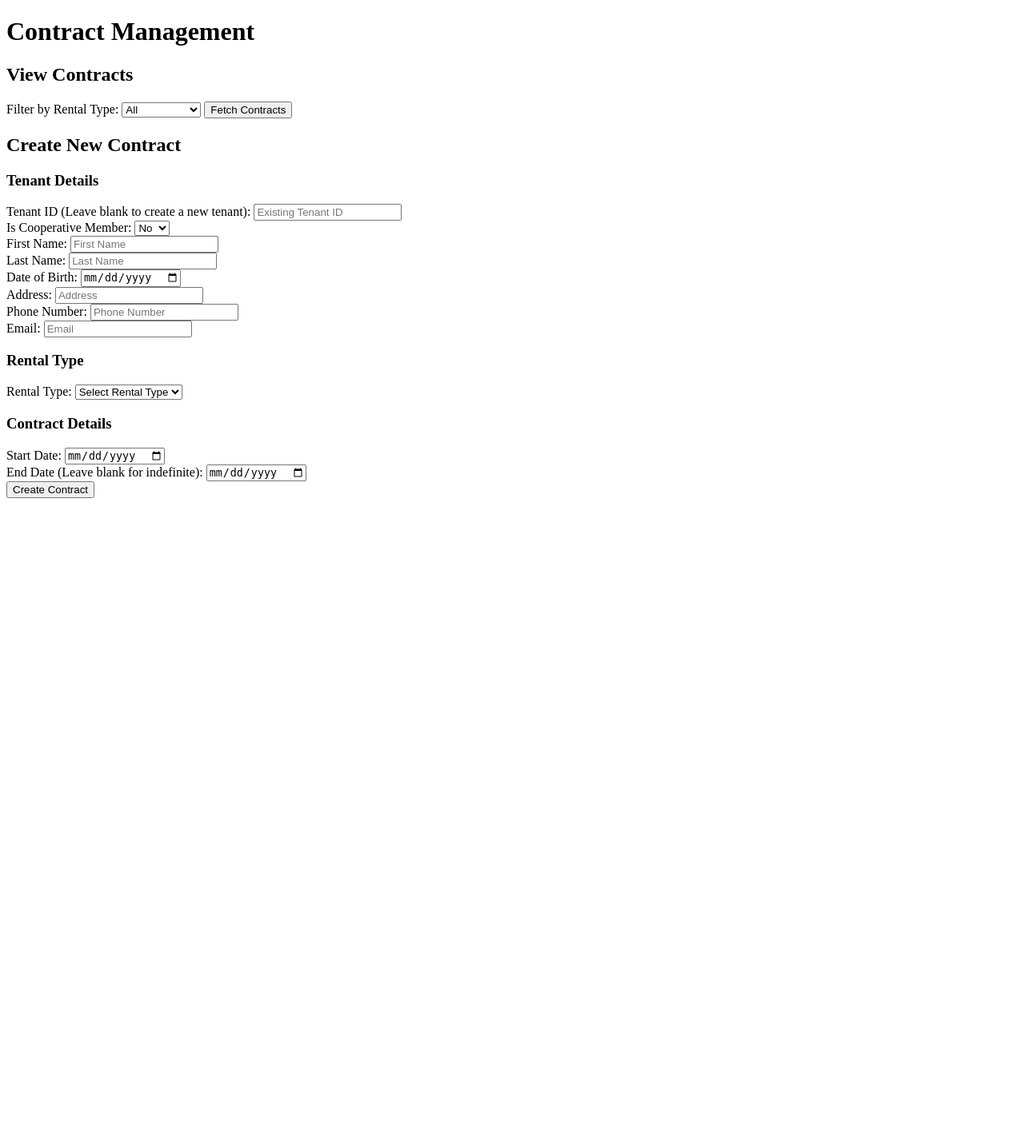
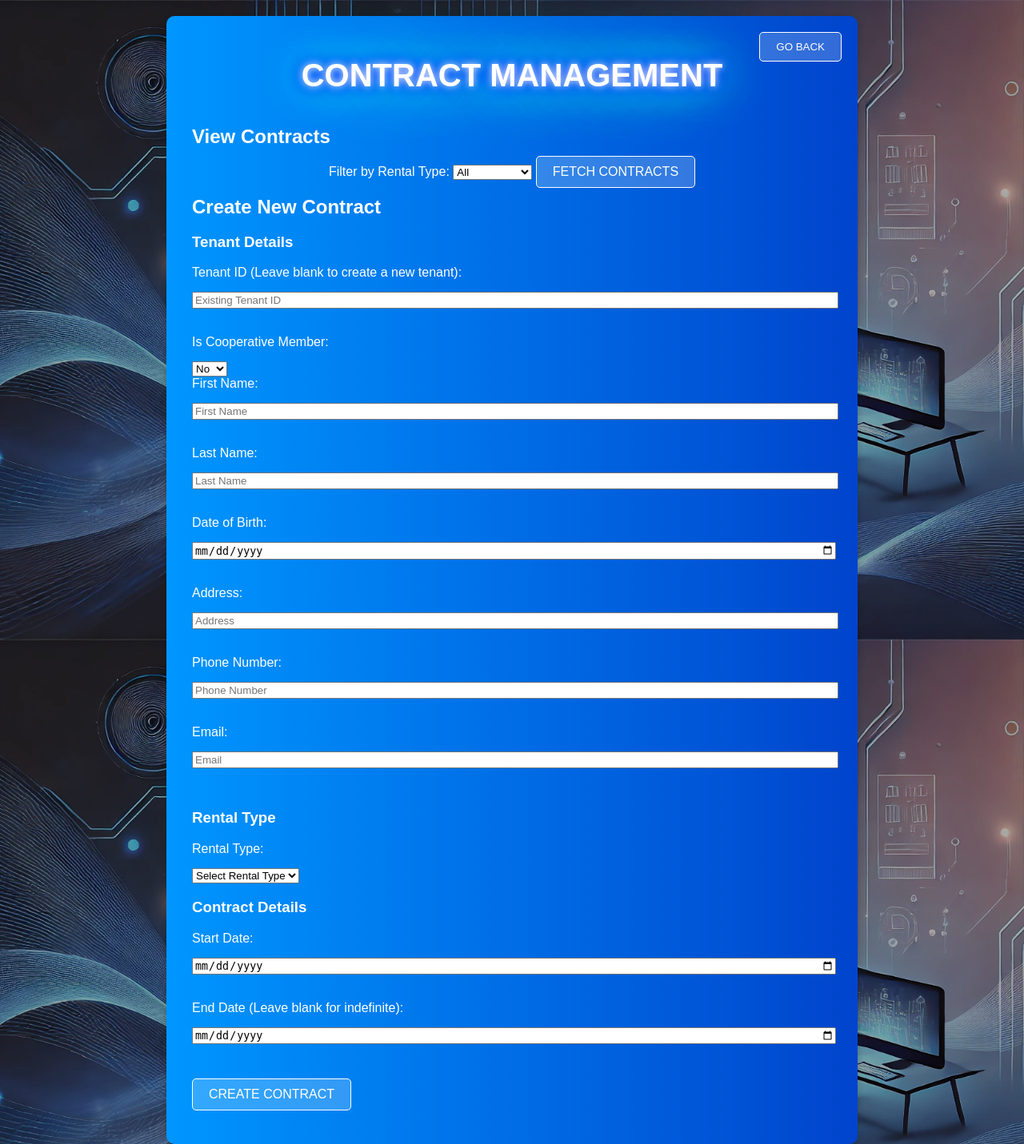
Before and after one commit to vitoxvi/Immotech, a Flask app: page /contracts in a window 1280 px wide. Shown: the whole page at 80% size. Before the commit the page ends 623 px from the top, so only its background shows below. Run offline with Flask 3, Linux system fonts and the light colour scheme.

Commit message:
added styling to contracts

```diff
--- a/templates/contract.html
+++ b/templates/contract.html
@@ -1,9 +1,11 @@
 <!DOCTYPE html>
 <html lang="en">
+
 <head>
     <meta charset="UTF-8">
     <meta name="viewport" content="width=device-width, initial-scale=1.0">
     <title>Contract Management</title>
+    <link rel="stylesheet" href="/static/styles.css">
     <script>
         const CONTRACT_API = '/backend/contracts';
 
@@ -21,11 +23,13 @@
                 cooperativeField.style.display = 'block';
             }
         }
+
         // Toggle rental-specific fields
         function toggleRentalFields() {
             const rentalType = document.getElementById('rentalType').value;
             const apartmentFields = document.getElementById('apartmentFields');
             const parkingFields = document.getElementById('parkingFields');
+
             if (rentalType === 'Apartment') {
                 apartmentFields.style.display = 'block';
                 parkingFields.style.display = 'none';
@@ -37,6 +41,7 @@
                 parkingFields.style.display = 'none';
             }
         }
+
         // Fetch and display contracts
         async function fetchContracts() {
             const rentalType = document.getElementById('rentalTypeFilter').value;
@@ -76,14 +81,15 @@
                 `;
                 tenantContracts.forEach(contract => {
                     const contractDiv = document.createElement('div');
+                    contractDiv.classList.add('contract-entry');
                     contractDiv.innerHTML = `
                         <strong>Contract ID:</strong> ${contract.contract_id}<br>
                         <strong>Rental Type:</strong> ${contract.rental_type}<br>
                         <strong>Rental ID:</strong> ${contract.rental_id}<br>
                         <strong>Start Date:</strong> ${contract.start_date}<br>
                         <strong>End Date:</strong> ${contract.end_date || 'Indefinite'}<br>
-                        <button onclick="softDeleteContract(${contract.contract_id})">Delete</button>
-                        <button onclick="updateContract(${contract.contract_id})">Update End Date</button>
+                        <button class="danger-button" onclick="softDeleteContract(${contract.contract_id})">Delete</button>
+                        <button class="primary-button" onclick="updateContract(${contract.contract_id})">Update End Date</button>
                         <hr>
                     `;
                     tenantDiv.appendChild(contractDiv);
@@ -124,30 +130,37 @@
                 alert(`Error updating contract: ${error.message}`);
             }
         }
+
         // Handle contract creation
         document.addEventListener('DOMContentLoaded', () => {
             document.getElementById('createContractForm').addEventListener('submit', async (e) => {
                 e.preventDefault();
+
                 const tenantId = document.getElementById('tenantId').value;
                 const rentalType = document.getElementById('rentalType').value;
+
                 // Determine rental ID based on rental type
                 const rentalId = rentalType === 'Apartment'
                     ? document.getElementById('apartmentId').value
                     : document.getElementById('parkingId').value;
+
                 // Validate mandatory fields
                 if (!rentalType) {
                     alert('Rental type is required.');
                     return;
                 }
+
                 if (!rentalId) {
                     alert('Rental ID is required.');
                     return;
                 }
+
                 const startDate = document.getElementById('startDate').value;
                 if (!startDate) {
                     alert('Start date is required.');
                     return;
                 }
+
                 // Construct the payload
                 const payload = {
                     tenant_id: tenantId || null,
@@ -157,6 +170,7 @@
                     start_date: startDate,
                     end_date: document.getElementById('endDate').value || null,
                 };
+
                 // Include new tenant details if no tenant ID is provided
                 if (!tenantId) {
                     payload.first_name = document.getElementById('firstName').value;
@@ -166,16 +180,17 @@
                     payload.phone_number = document.getElementById('phoneNumber').value;
                     payload.email = document.getElementById('email').value;
                 }
+
                 try {
                     const response = await fetch(CONTRACT_API, {
                         method: 'POST',
                         headers: { 'Content-Type': 'application/json' },
                         body: JSON.stringify(payload),
                     });
+
                     const data = await response.json();
                     if (response.ok) {
                         document.getElementById('createContractResult').innerText = JSON.stringify(data, null, 2);
-                        //fetchContracts(); // Refresh contracts after successful creation
                     } else {
                         alert(`Error: ${data.error}`);
                     }
@@ -186,10 +201,17 @@
         });
     </script>
 </head>
+
 <body>
+    <main>
+        <header>
             <h1>Contract Management</h1>
+        </header>
 
-    <!-- Filter Contracts -->
+        <button onclick="window.location.href='/'" class="back-button">Go Back</button>
+
+        <!-- View Contracts Section -->
+        <section id="viewContractsSection">
             <h2>View Contracts</h2>
             <label for="rentalTypeFilter">Filter by Rental Type:</label>
             <select id="rentalTypeFilter" name="rentalTypeFilter">
@@ -197,15 +219,19 @@
                 <option value="Apartment">Apartment</option>
                 <option value="ParkingSpot">Parking Spot</option>
             </select>
-    <button onclick="fetchContracts()">Fetch Contracts</button>
+            <button onclick="fetchContracts()" class="primary-button">Fetch Contracts</button>
+            <div id="contractList"></div>
+        </section>
 
-    <div id="contractList"></div>
-    <!-- Create Contract -->
+        <!-- Create Contract Form -->
+        <section id="createContractSection">
             <h2>Create New Contract</h2>
-    <form id="createContractForm">
+            <form id="createContractForm" class="form-style">
                 <h3>Tenant Details</h3>
                 <label for="tenantId">Tenant ID (Leave blank to create a new tenant):</label>
-        <input type="number" id="tenantId" name="tenantId" min="1" placeholder="Existing Tenant ID" oninput="toggleTenantFields()"><br>
+                <input type="number" id="tenantId" name="tenantId" min="1" placeholder="Existing Tenant ID"
+                    oninput="toggleTenantFields()"><br>
+
                 <div id="cooperativeField" style="display: block;">
                     <label for="isCooperativeMember">Is Cooperative Member:</label>
                     <select id="isCooperativeMember" name="isCooperativeMember">
@@ -213,20 +239,27 @@
                         <option value="0" selected>No</option>
                     </select><br>
                 </div>
+
                 <div id="newTenantFields" style="display: block;">
                     <label for="firstName">First Name:</label>
                     <input type="text" id="firstName" name="firstName" placeholder="First Name"><br>
+
                     <label for="lastName">Last Name:</label>
                     <input type="text" id="lastName" name="lastName" placeholder="Last Name"><br>
+
                     <label for="dateOfBirth">Date of Birth:</label>
                     <input type="date" id="dateOfBirth" name="dateOfBirth"><br>
+
                     <label for="address">Address:</label>
                     <input type="text" id="address" name="address" placeholder="Address"><br>
+
                     <label for="phoneNumber">Phone Number:</label>
                     <input type="text" id="phoneNumber" name="phoneNumber" placeholder="Phone Number"><br>
+
                     <label for="email">Email:</label>
                     <input type="email" id="email" name="email" placeholder="Email"><br>
                 </div>
+
                 <h3>Rental Type</h3>
                 <label for="rentalType">Rental Type:</label>
                 <select id="rentalType" name="rentalType" onchange="toggleRentalFields()">
@@ -234,21 +267,29 @@
                     <option value="Apartment">Apartment</option>
                     <option value="ParkingSpot">Parking Spot</option>
                 </select><br>
+
                 <div id="apartmentFields" style="display: none;">
                     <label for="apartmentId">Apartment ID:</label>
                     <input type="number" id="apartmentId" name="apartmentId" min="1" placeholder="Apartment ID"><br>
                 </div>
+
                 <div id="parkingFields" style="display: none;">
                     <label for="parkingId">Parking Spot ID:</label>
                     <input type="number" id="parkingId" name="parkingId" min="1" placeholder="Parking Spot ID"><br>
                 </div>
+
                 <h3>Contract Details</h3>
                 <label for="startDate">Start Date:</label>
                 <input type="date" id="startDate" name="startDate" required><br>
+
                 <label for="endDate">End Date (Leave blank for indefinite):</label>
                 <input type="date" id="endDate" name="endDate"><br>
-        <button type="submit">Create Contract</button>
+
+                <button type="submit" class="primary-button">Create Contract</button>
             </form>
             <div id="createContractResult"></div>
+        </section>
+    </main>
 </body>
+
 </html>
```
Lines whose indentation alone changed are shown as unchanged.
